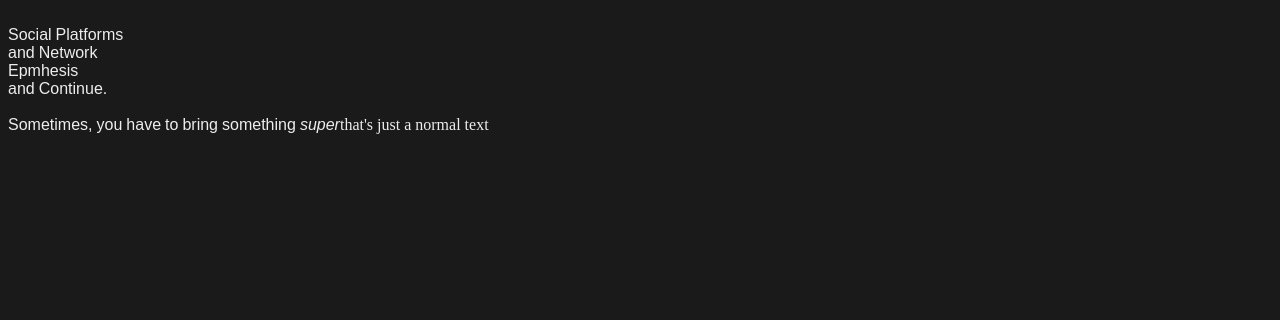
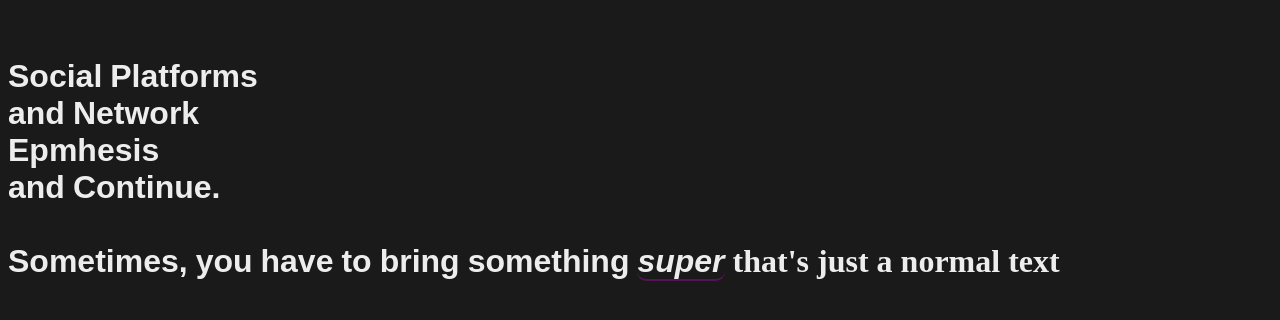
Before and after one commit to va9iff/v9, a plain HTML site: page src/draft/coolText/index.html in a window 1280 px wide. Drawn offline with Linux system fonts and the light colour scheme.

Commit message:
add highlight for super

```diff
--- a/src/draft/coolText/coolText.css
+++ b/src/draft/coolText/coolText.css
@@ -46,6 +46,17 @@ body:active .coolText span:hover {
 	background-color: var(--coolTextHighlight);
 }
 
+.coolText.super {
+	border-bottom: 0.07em solid #f0f4;
+	border-radius: 0.3em;
+	transition: 200ms;
+	user-select: none;
+}
+.coolText.super:hover {
+	border-bottom: 0.07em solid #f0f;
+	border-radius: 0;
+}
+
 body:active .coolText.super span:hover {
 	filter: drop-shadow(0.17em 0.17em 0 #0ff) drop-shadow(-0.17em -0.17em 0 #f0f);
 }
--- a/src/draft/coolText/coolTextTest.js
+++ b/src/draft/coolText/coolTextTest.js
@@ -1,10 +1,10 @@
 import {coolify} from "./coolText.js"
 
-document.body.innerHTML +=	coolify(`
+document.body.innerHTML +=	"<h1>"+coolify(`
 	Social Platforms
 	and Network
 	`) + coolify("Epmhesis \n", { extra: true /*, class: 'fasad'*/ }) +
 		coolify(`and Continue.
 
-			Sometimes, you have to bring something`)+ `<i>${coolify(" super", {super: true})}</i>` +
-		"that's just a normal text"
+			Sometimes, you have to bring something`)+ `<i> ${coolify("super", {super: true})} </i>` +
+		"that's just a normal text"+"</h1>"
```
